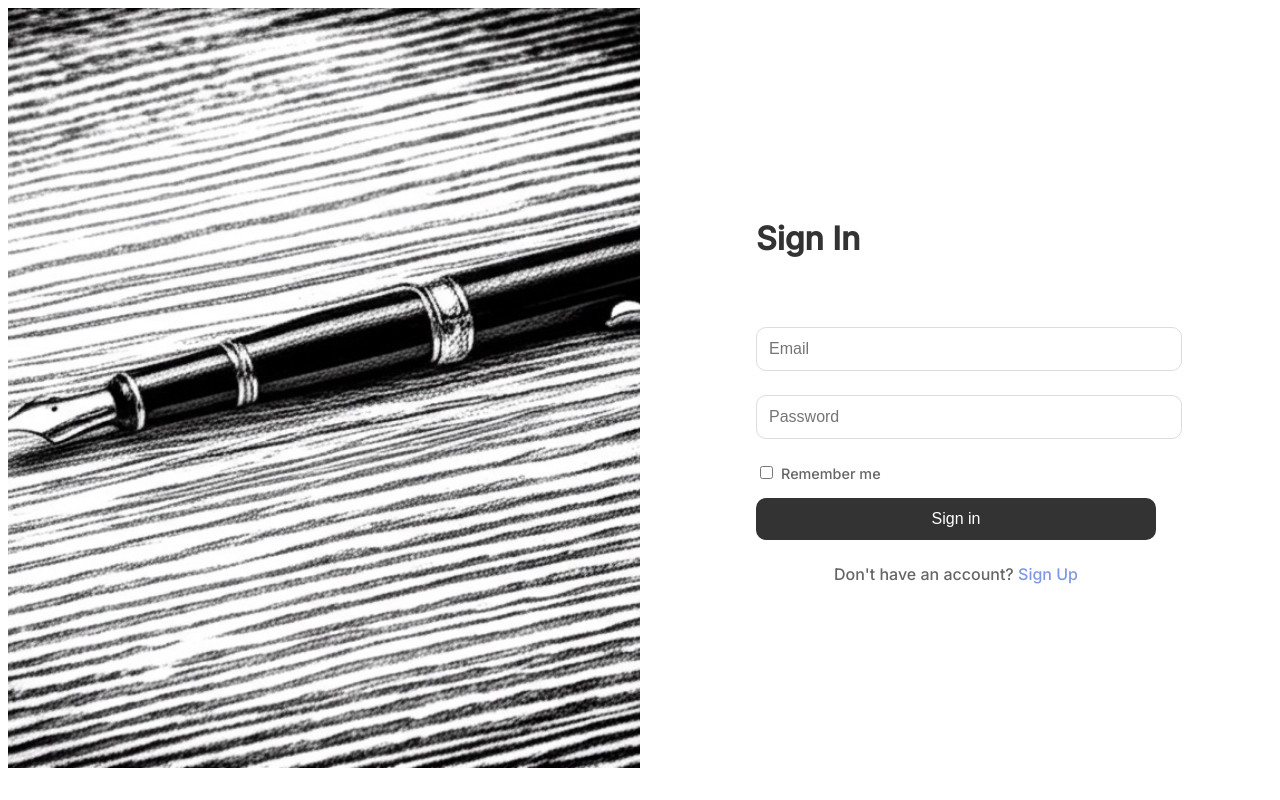
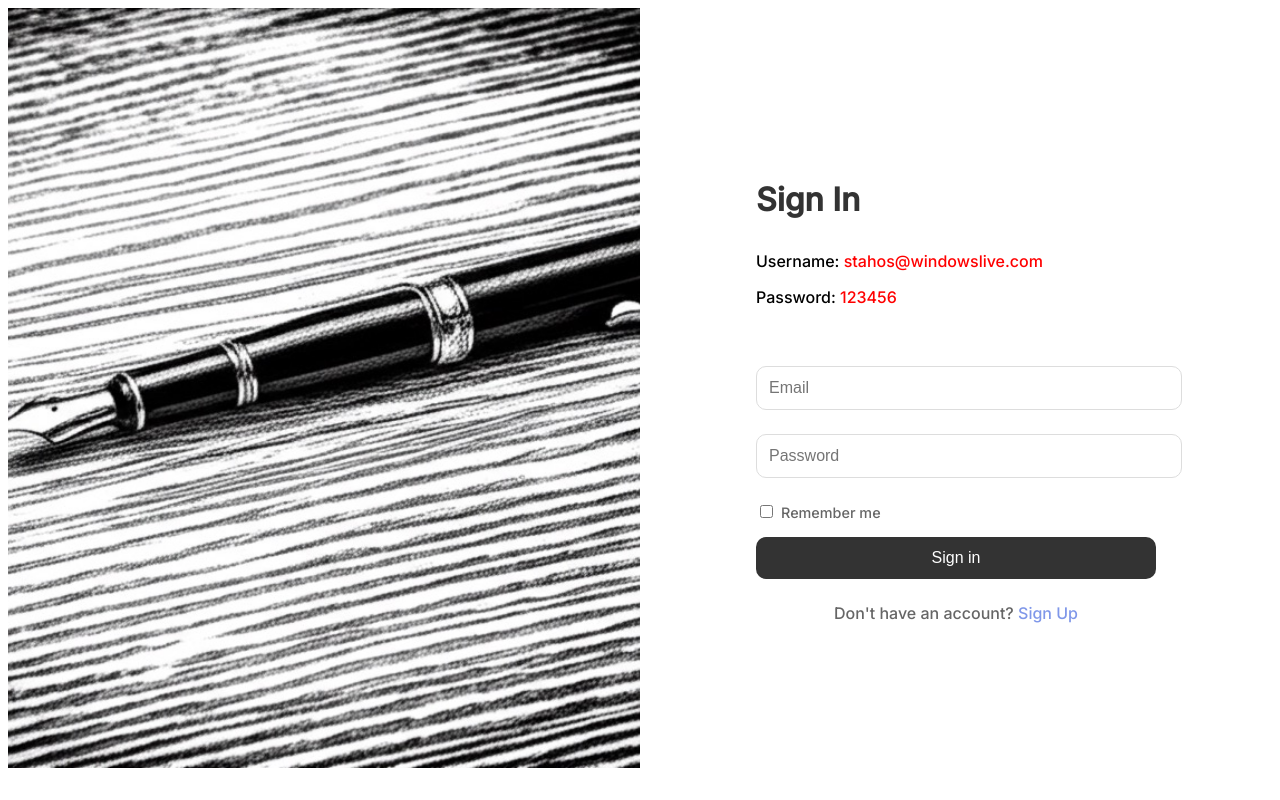
Before and after one commit to st9ho3/Nextjs-blog, a Next.js app: page /login in a window 1280 px wide. Built offline with nearby package versions, Linux system fonts and the light colour scheme; no server answers.

Commit message:
Logout roure changed

```diff
--- a/src/app/(auth)/login/page.tsx
+++ b/src/app/(auth)/login/page.tsx
@@ -74,6 +74,10 @@ const LoginForm = () => {
               {error && <h4>{error}</h4> } {/* Displays an error message if the 'error' state is not null. */}
               <form className="auth-form" onSubmit={handleLogin} > {/* Login form element with submit handler. */}
                 <h2>Sign In</h2>
+                <div className='demo'>
+                  <p>Username: <span style={{color: 'red'}}>stahos@windowslive.com</span></p>
+                  <p>Password: <span style={{color: 'red'}}>123456</span></p>
+                </div>
                  {/* This h4 seems to be an empty placeholder for spacing or a potential future message. */}
                  <h4 style={{paddingBottom: '1rem', color: 'red' }}></h4>
                 {/* {loginFailMessage && <h4 style={{paddingBottom: '1rem', color: 'red' }}>{loginFailMessage}</h4>} */}
--- a/src/app/(components)/Modal/Modal.css
+++ b/src/app/(components)/Modal/Modal.css
@@ -129,6 +129,7 @@
 
   /* Profile Modal Styling */
 .profile-modal-content {
+  flex-wrap: wrap;
   text-align: center;
   padding: 2rem;
 }
@@ -144,7 +145,7 @@
 }
 
 .profile-modal-name {
-  font-size: 1.5rem;
+  font-size: 1rem;
   margin-bottom: 0.5rem;
 }
 
--- a/src/app/(components)/Modal/modal.tsx
+++ b/src/app/(components)/Modal/modal.tsx
@@ -105,14 +105,12 @@ const Modal = ({ user, type, isOpen}: {user: Author | undefined, type: Type, isO
                       alt="Profile"
                       className="profile-modal-image"
                     />
-                    <h2 className="profile-modal-name">
-                      {user?.email || 'User Name'}
-                    </h2>
+
 
                     <button
                       className="profile-logout-btn"
                       onClick={() => {
-                        fetch('/login/api/logout', {
+                        fetch('/api/logout', {
                           method: 'POST',
                           headers: {
                             'Content-Type': 'application/json',
```
